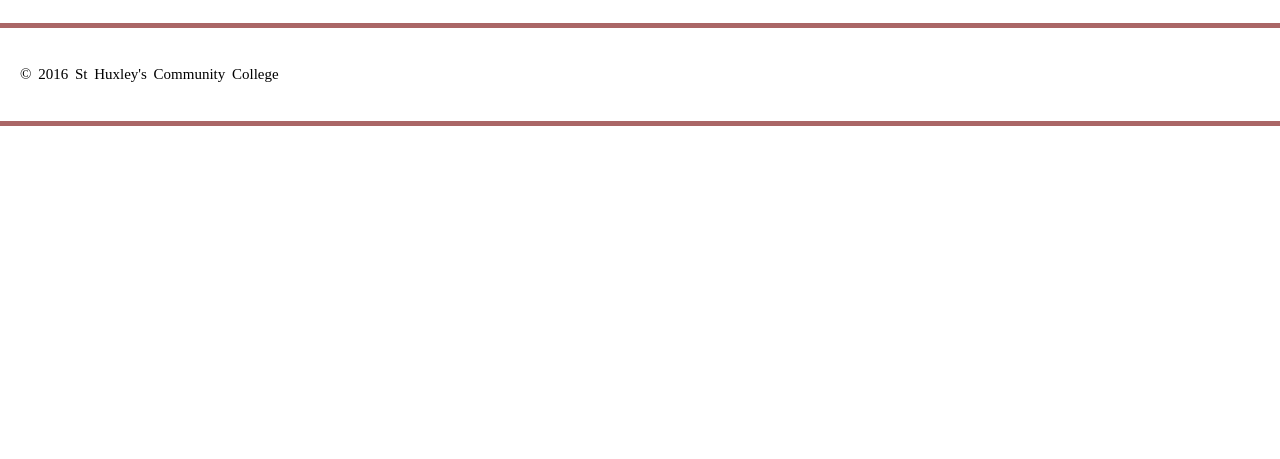
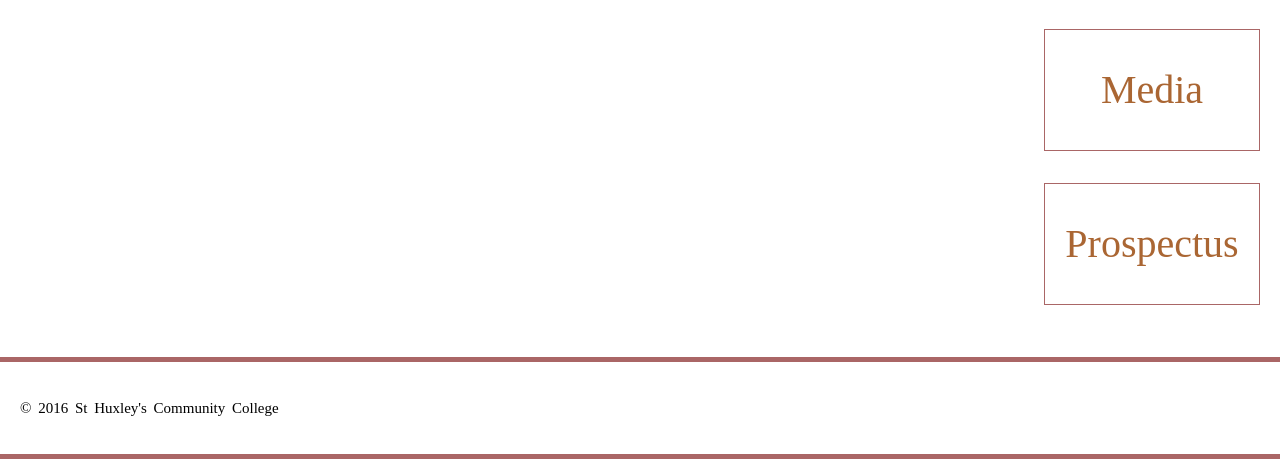
Before and after one commit to MichaelH-Lewis/MichaelH-Lewis.github.io, a plain HTML site: page WebDevAssignment3Part3/index.html in a window 1280 px wide. Shown: the part 714-1173 px from the top of the page. Before the commit the page ends 840 px from the top, so only its background shows below. Drawn offline with Linux system fonts and the light colour scheme.

Commit message:
finished CSS and added comments

```diff
--- a/WebDevAssignment3Part3/style.css
+++ b/WebDevAssignment3Part3/style.css
@@ -44,35 +44,107 @@ header, footer {
 
 /* WRITE YOUR CODE BELOW HERE */
 
-
+/* Setting the default font size and line height for all the text */
 body {
   font-size: 10px;
   line-height: 1.6;
 }
-
+/* Setting the font size of heading 1 to 1.5 times larger than the rest of the text, as well as aligning it correctly */
 h1 {
   font-size: 1.5em;
   text-align: center;
 }
+
+/* Setting the font size in heading 2 to be 1.5 times larger than the rest of the text */
 h2 {
   font-size: 1.5em;
 }
+
+/* Adding indentation to paragraphs in heading two */
 section h2 + p {
   text-indent: 20px;
 }
+
+/* Stylizing the paragraphs and lists */
 p, li {
   font-size: 1.5em;
   line-height: 1.5;
   letter-spacing: 0.5;
   word-spacing: 3px;
 }
-
+/* Stylizing the hyperlinks */
 a {
   outline: none;
 }
 
+/* Stylizing all hyperlinks containing https */
 a [href*="https"] {
   padding-right: 20px;
   background: url(external-link-52.png) no-repeat 100% 0;
   background-size: 16px 16px;
 }
+
+/* Stylizing visited and unvisited hyperlinks */
+a:link, a:visited{
+  color: #a63;
+}
+
+/* Stylizing focused and hovered hyperlinks */
+a:focus, a:hover {
+  text-decoration: none;
+}
+
+/* Stylizing active hyperlinks */
+a:active {
+  color: transparent;
+
+}
+
+/* Stylizing unordered and ordered lists */
+ul, ol {
+  margin: 1.5em 0;
+}
+
+/* Stylizing for unordered lists */
+ul {
+  list-style-type: square;
+}
+
+/* Stylizing for ordered lists */
+ol {
+  list-style-type: lower-latin;
+}
+
+/* Stylizing navigation lists */
+nav ul {
+  padding-left: 0;
+  margin-top: 0.8rem;
+}
+
+/* Stylizing for navigation list items */
+nav li {
+  list-style-type: none;
+  margin-bottom: 2rem;
+}
+
+/* Stylizing links within the navigation lists */
+nav li a {
+  text-decoration: none;
+  display: inline-block;
+  width: 100%;
+  line-height: 3;
+  text-align: center;
+  font-size: 2.5rem;
+  border: 1px solid #a66;
+}
+
+/* Stylizing focused and hovered links in my navigation list */
+nav li a:focus, nav li a:hover {
+  color: white;
+  background: #a66;
+}
+/* Stylizing active links in my navigation lists */
+nav li a:active {
+  color: white;
+  background: black;
+}
```
